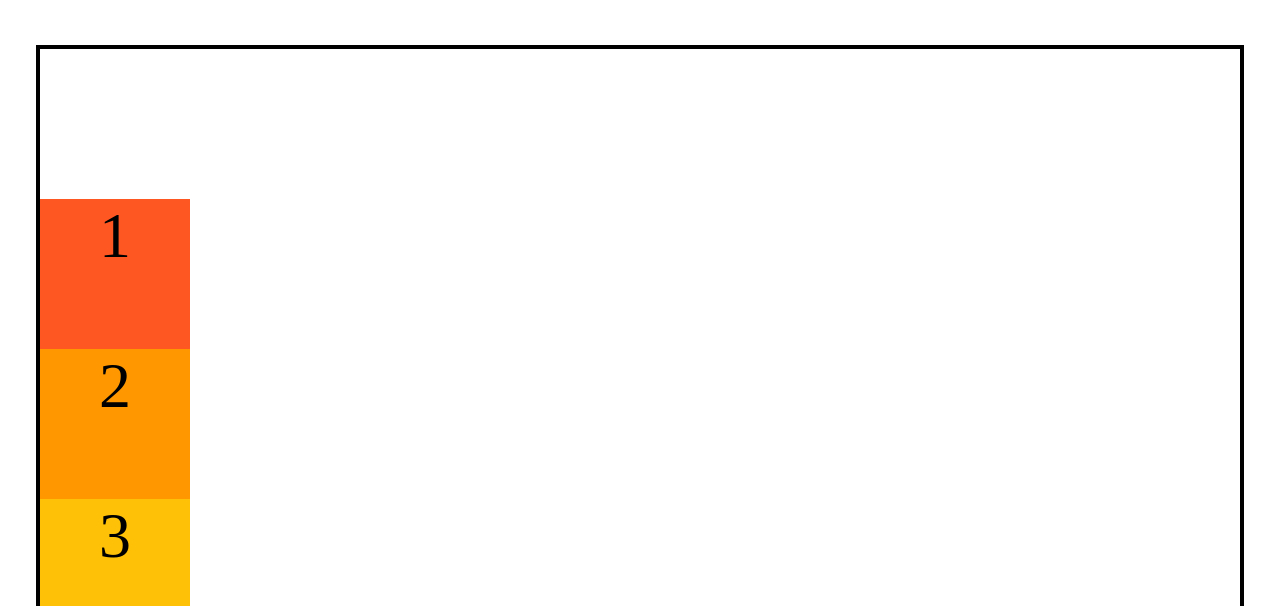
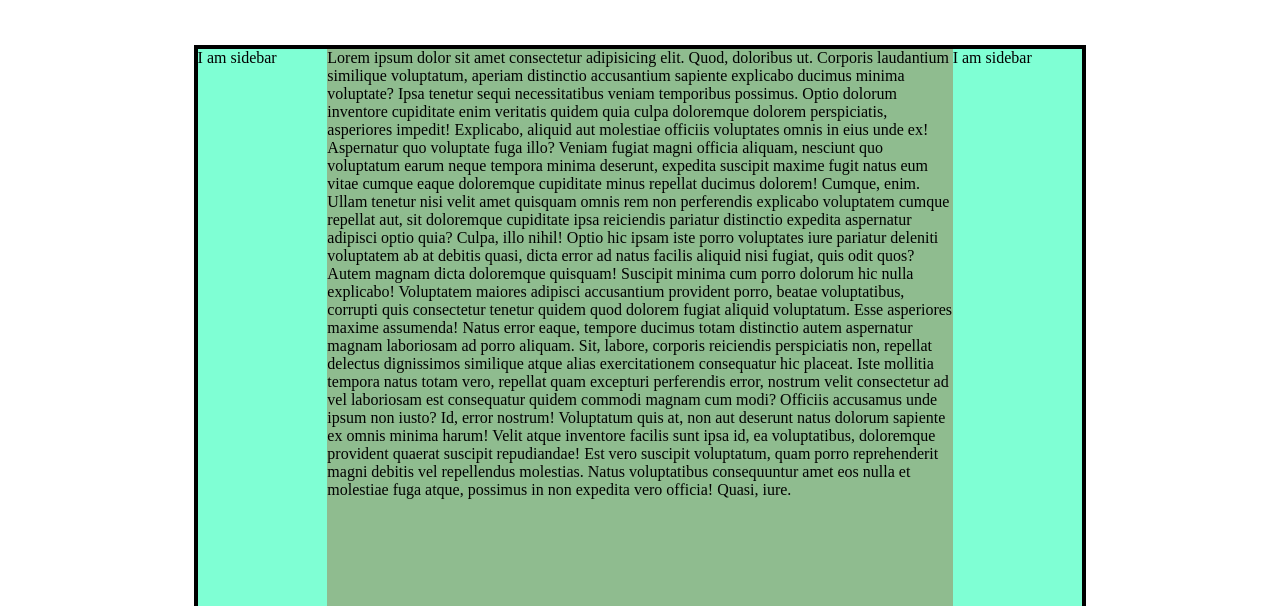
Before and after one commit to Dimisz/css, a plain HTML site: page colt/flexbox/index.html in a window 1280 px wide. Shown: the part 194-800 px from the top of the page. Drawn offline with Linux system fonts and the light colour scheme.

```diff
--- /dev/null
+++ b/colt/flexbox/flexbox-patterns/simple-navbar.css
@@ -0,0 +1,21 @@
+body {
+  margin: 0;
+}
+
+.navbar {
+  background-color: #37474f;
+  height: 50px;
+  display: flex;
+  justify-content: flex-start;
+  align-items: center;
+}
+
+.navlink {
+  color: white;
+  font-size: 2rem;
+  margin: 0 30px;
+}
+
+.special {
+  margin-left: auto;
+}
--- a/colt/flexbox/index.css
+++ b/colt/flexbox/index.css
@@ -5,18 +5,25 @@ h1 {
 }
 .container {
   border: 4px solid black;
-  width: 1200px;
-  height: 1200px;
+  width: 70%;
+  height: 1000px;
   margin: 40px auto;
   display: flex;
-  flex-direction: column;
-  justify-content: center;
-
+  flex-direction: row;
+  /* flex-wrap: wrap; */
+  justify-content: space-between;
+  /* align-items: center; */
+  /* align-content: flex-start; */
 }
 
-.box {
-  width: 150px;
-  height: 150px;
-  font-size: 4rem;
-  text-align: center;
+.sidebar {
+  background-color: aquamarine;
+  flex-grow: 2;
 }
+
+p {
+  background-color: darkseagreen;
+  margin: 0;
+  width: 600px;
+  flex-grow: 1;
+}
--- a/colt/flexbox/index.html
+++ b/colt/flexbox/index.html
@@ -10,12 +10,22 @@
 <body>
   <h1>Flexbox</h1>
   <div class="container">
-    <div class="box" style="background-color: #ff5722">1</div>
-    <div class="box" style="background-color: #ff9800">2</div>
-    <div class="box" style="background-color: #ffc107">3</div>
-    <div class="box" style="background-color: #ffeb3b">4</div>
-    <div class="box" style="background-color: #cddc39">5</div>
-    <div class="box" style="background-color: #8bc34a">6</div>
+    <div class="sidebar">
+      I am sidebar
+    </div>
+    <p>Lorem ipsum dolor sit amet consectetur adipisicing elit. Quod, doloribus ut. Corporis laudantium similique voluptatum, aperiam distinctio accusantium sapiente explicabo ducimus minima voluptate? Ipsa tenetur sequi necessitatibus veniam temporibus possimus.
+    Optio dolorum inventore cupiditate enim veritatis quidem quia culpa doloremque dolorem perspiciatis, asperiores impedit! Explicabo, aliquid aut molestiae officiis voluptates omnis in eius unde ex! Aspernatur quo voluptate fuga illo?
+    Veniam fugiat magni officia aliquam, nesciunt quo voluptatum earum neque tempora minima deserunt, expedita suscipit maxime fugit natus eum vitae cumque eaque doloremque cupiditate minus repellat ducimus dolorem! Cumque, enim.
+    Ullam tenetur nisi velit amet quisquam omnis rem non perferendis explicabo voluptatem cumque repellat aut, sit doloremque cupiditate ipsa reiciendis pariatur distinctio expedita aspernatur adipisci optio quia? Culpa, illo nihil!
+    Optio hic ipsam iste porro voluptates iure pariatur deleniti voluptatem ab at debitis quasi, dicta error ad natus facilis aliquid nisi fugiat, quis odit quos? Autem magnam dicta doloremque quisquam!
+    Suscipit minima cum porro dolorum hic nulla explicabo! Voluptatem maiores adipisci accusantium provident porro, beatae voluptatibus, corrupti quis consectetur tenetur quidem quod dolorem fugiat aliquid voluptatum. Esse asperiores maxime assumenda!
+    Natus error eaque, tempore ducimus totam distinctio autem aspernatur magnam laboriosam ad porro aliquam. Sit, labore, corporis reiciendis perspiciatis non, repellat delectus dignissimos similique atque alias exercitationem consequatur hic placeat.
+    Iste mollitia tempora natus totam vero, repellat quam excepturi perferendis error, nostrum velit consectetur ad vel laboriosam est consequatur quidem commodi magnam cum modi? Officiis accusamus unde ipsum non iusto?
+    Id, error nostrum! Voluptatum quis at, non aut deserunt natus dolorum sapiente ex omnis minima harum! Velit atque inventore facilis sunt ipsa id, ea voluptatibus, doloremque provident quaerat suscipit repudiandae!
+    Est vero suscipit voluptatum, quam porro reprehenderit magni debitis vel repellendus molestias. Natus voluptatibus consequuntur amet eos nulla et molestiae fuga atque, possimus in non expedita vero officia! Quasi, iure.</p>
+    <div class="sidebar">
+      I am sidebar
+    </div>
   </div>
 </body>
 </html>
```
Also changed, not shown: colt/flexbox/flexbox-patterns/simple-navbar.html (added, +18 -0 lines).
